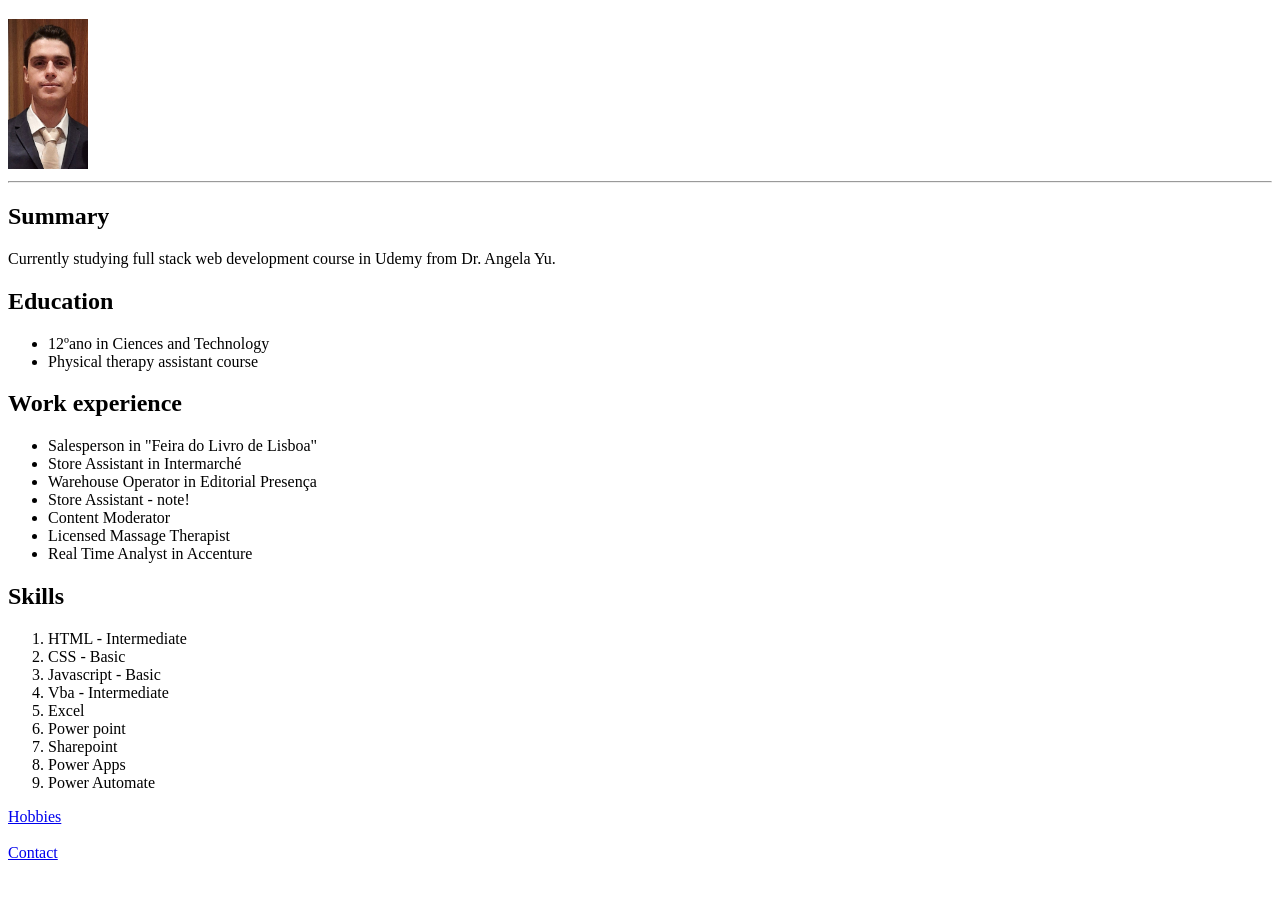
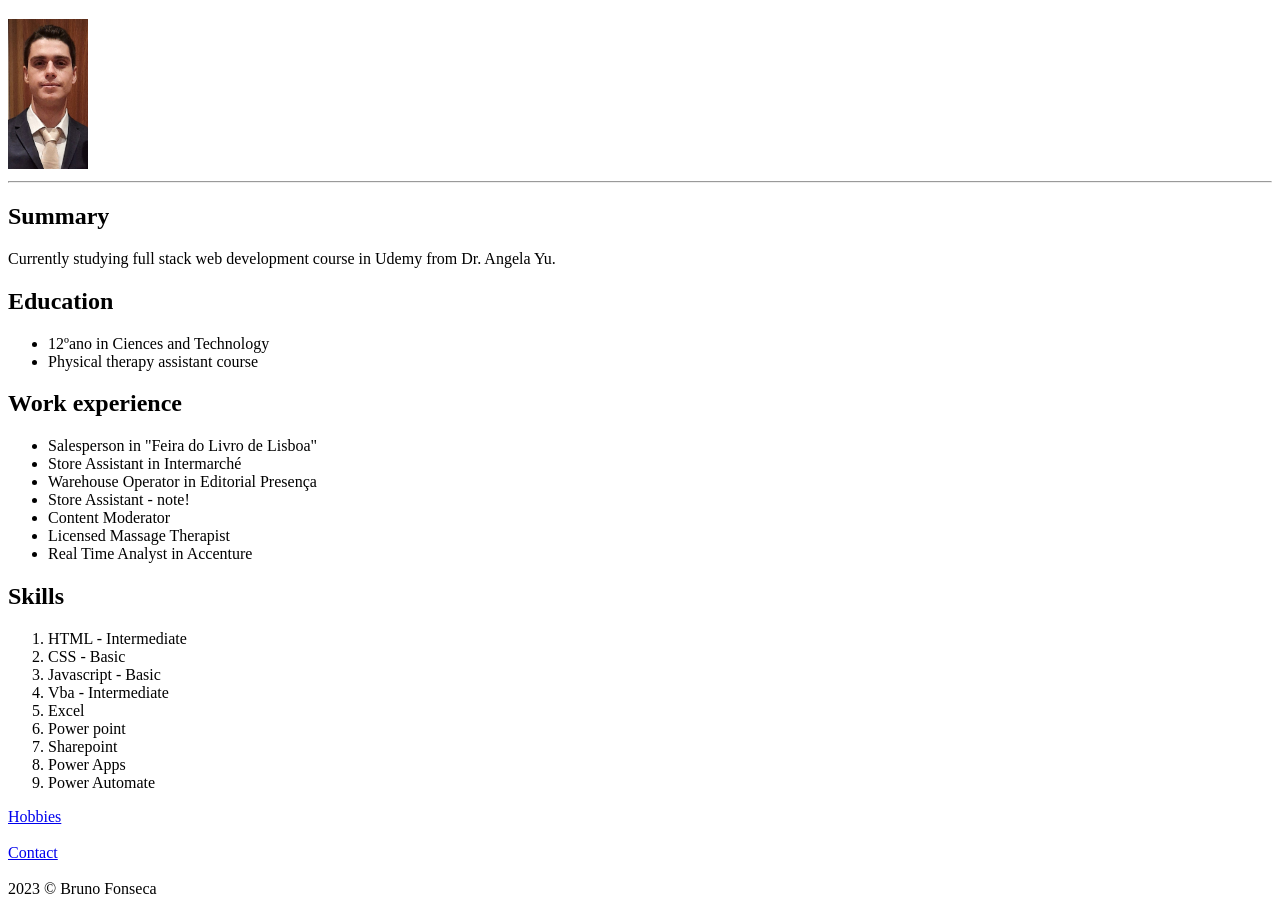
Before and after one commit to Optixlight/My-Resume-Test, a plain HTML site: page index.html in a window 1280 px wide. Shown: the part 61-967 px from the top of the page. Before the commit the page ends 931 px from the top, so only its background shows below. Drawn offline with Linux system fonts and the light colour scheme.

Commit message:
Update index.html

```diff
--- a/index.html
+++ b/index.html
@@ -40,7 +40,9 @@
     </ol>
 
     <a href="./hobbies.html">Hobbies</a> <br> <br>
-    <a href="./contact.html">Contact</a>
+    <a href="./contact.html">Contact</a> <br> <br>
+
+    <footer>2023 &copy Bruno Fonseca</footer>
 
 </body>
 </html>
```
